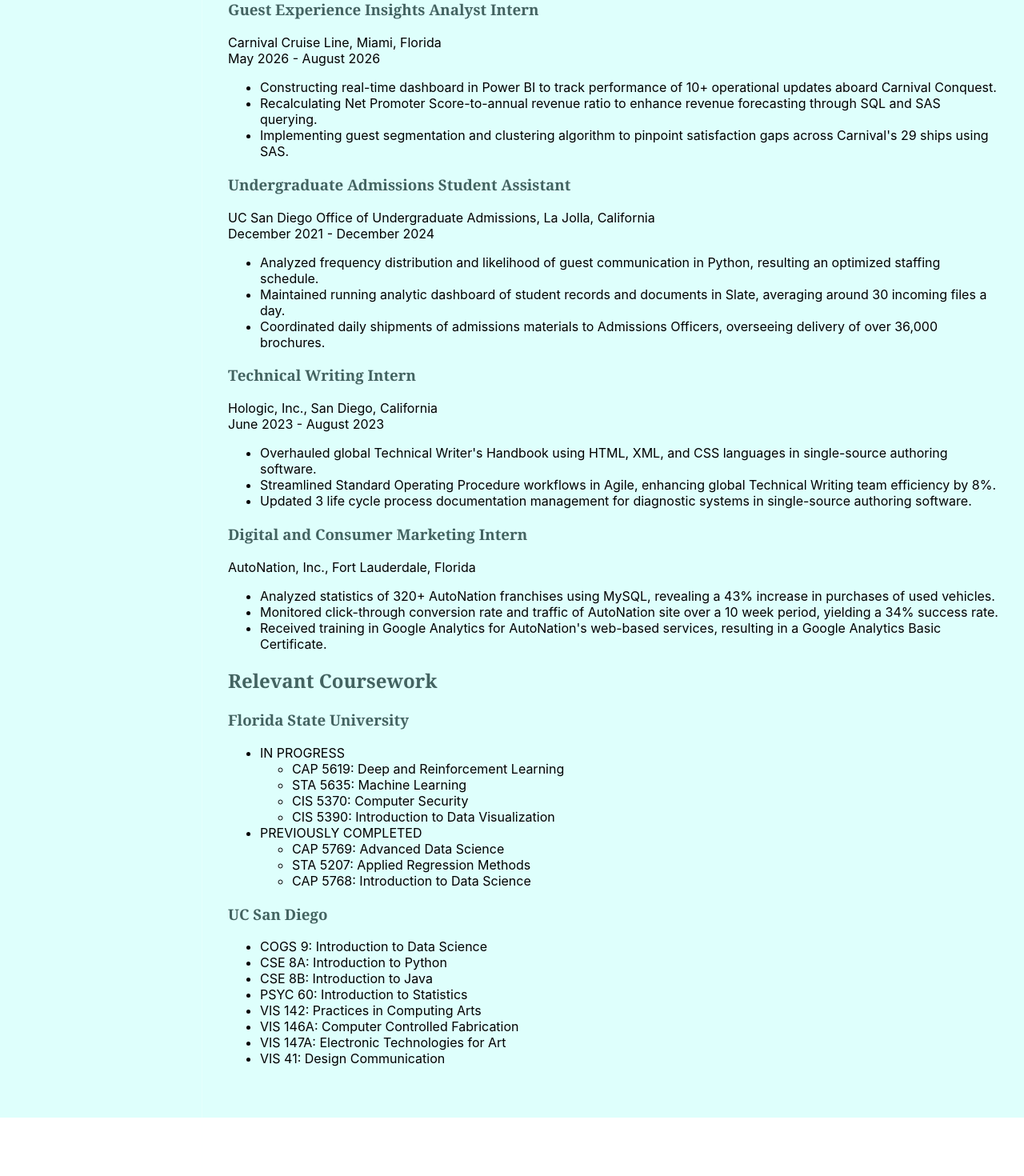
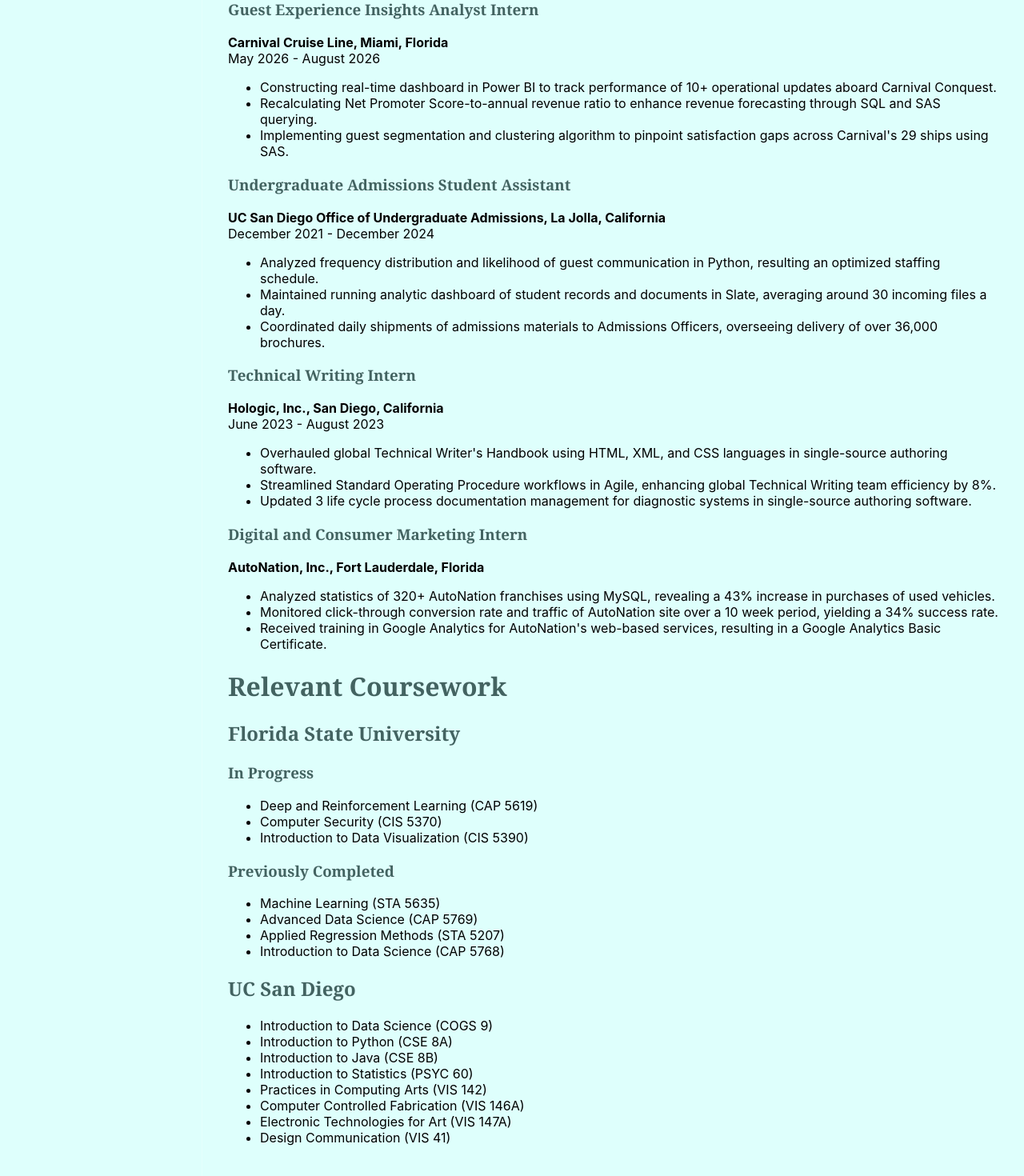
Before and after one commit to haydenkirkeide/homepage, a React (Create React App) app: page /experience in a window 1280 px wide. Shown: the part 538-2008 px from the top of the page at 80% size. Before the commit the page ends 1935 px from the top, so only its background shows below. Built offline with nearby package versions, Linux system fonts and the light colour scheme.

Commit message:
clean up styling and embellishment

```diff
--- a/public/index.html
+++ b/public/index.html
@@ -24,7 +24,7 @@
       work correctly both with client-side routing and a non-root public URL.
       Learn how to configure a non-root public URL by running `npm run build`.
     -->
-    <title> Homepage </title>
+    <title> Hayden Kirkeide </title>
   </head>
   <body>
     <noscript>You need to enable JavaScript to run this app.</noscript>
--- a/src/App.css
+++ b/src/App.css
@@ -1,7 +1,7 @@
 .App {
   display: flex;
   min-height: 100vh;
-  background-color: #defffc; /* light background */
+  background-color: #defffc;
   color: #f5f5f5;
 }
 
@@ -9,22 +9,24 @@
   height: 200px;
 }
 
-/* Headings use a serif */
-.App h1,
+.App h1
+{
+  font-family: "Playfair Display", "Didot", "Georgia", serif;
+  color: #436361;
+  font-weight: bold;
+}
 .App h2,
 .App h3 {
   font-family: "Playfair Display", "Didot", "Georgia", serif;
   color: #436361;
 }
 
-/* Body text uses Source Sans */
 .App p,
 .App li {
   font-family: "Source Sans 3", -apple-system, BlinkMacSystemFont, "Segoe UI", sans-serif;
   color: black;
 }
 
-/* Sidebar */
 .Sidebar {
   width: 220px;
   flex-shrink: 0;
@@ -33,7 +35,6 @@
   text-align: center;
 }
 
-/* Profile photo */
 .profile-photo {
   width: 160px;
   height: 160px;
@@ -44,12 +45,10 @@
   border: 2px solid #cbd5e1;
 }
 
-/* Hide the checkbox itself — it's just for state */
 .menu-toggle {
   display: none;
 }
 
-/* Burger icon */
 .burger-icon {
   display: flex;
   flex-direction: column;
@@ -69,7 +68,6 @@
   transition: all 0.3s ease;
 }
 
-/* Menu links hidden by default, shown when checkbox is checked */
 .menu-links {
   list-style: none;
   padding: 0;
@@ -80,7 +78,7 @@
 }
 
 .menu-toggle:checked ~ .menu-links {
-  max-height: 300px; /* enough to fit all links */
+  max-height: 300px;
 }
 
 .menu-links li {
@@ -88,9 +86,10 @@
 }
 
 .menu-links a {
-  color: #1e3836;
+  color: #436361;
   text-decoration: none;
-  font-family: "Source Sans 3", sans-serif;
+  font-family: "Playfair Display", "Didot", "Georgia", serif;
+  font-weight: "bold";
 }
 
 .menu-links a.active {
@@ -98,7 +97,6 @@
   text-decoration: underline;
 }
 
-/* Animate burger into an X when open */
 .menu-toggle:checked ~ .burger-icon span:nth-child(1) {
   transform: translateY(8.5px) rotate(45deg);
 }
@@ -111,7 +109,6 @@
   transform: translateY(-8.5px) rotate(-45deg);
 }
 
-/* Main content area */
 .Content {
   flex: 1;
   padding: 48px 32px;
--- a/src/App.tsx
+++ b/src/App.tsx
@@ -35,8 +35,18 @@
               path="/homepage/"
               element={
                 <div>
-                  <h2>Homepage</h2>
-                  <p>Welcome to my personal website! Use the menu to explore my About, Projects, and Experience pages.</p>
+                  <h1>Home</h1>
+                  <h2> Welcome</h2>
+                  <p>Welcome to Hayden Kirkeide's new portfolio! Here, using the menu you can: </p>
+                  <ul>
+                    <li> learn about my personal experiences in my About section </li>
+                    <li> view projects I've completed (including the one you're looking at!)</li>
+                    <li> gain a more comprehensive understanding of my education, work experience, and see relevant classes I've taken</li>
+                    </ul>
+                    <p> and much more. This site is still a work in progress, so check
+                      back regularly to see if I've added any more projects to my portfolio.
+                    </p>
+                    <p> Please don't hesitate to contact me at haydenkirkeide@gmail.com and please enjoy! </p>
                 </div>
               }
             />
--- a/src/pages/About.tsx
+++ b/src/pages/About.tsx
@@ -3,7 +3,8 @@
 function About() {
   return (
     <div>
-      <h2>About</h2>
+      <h1>About</h1>
+      <h2> Short Bio</h2>
       <p>Hayden Kirkeide is a multidisciplinary creative focusing on the intersection of art,
         technology, and humanity through data science from and residing in Miami, Florida.
         She is in the final semester of her Masters of Science in Data Science specializing in
@@ -15,6 +16,24 @@
         data art installation in the Adam D. Kamil Gallery at UC San Diego's Mandeville Arts Building.
         Kirkeide plans on working as a data scientist following graduation and hopes to return to San
         Diego sometime in the near future. </p>
+        <h2> Technical Skills</h2>
+        <h3> Programming Languages</h3>
+        <ul>
+            <li> Python</li>
+            <li> SQL </li>
+            <li> R </li>
+            <li> SAS Programming </li>
+            <li> HTML </li>
+            <li> CSS </li>
+            <li> PANDAS </li>
+            <li> XML </li>
+        </ul>
+        <h3> Data Visualization Software </h3>
+        <ul>
+            <li> Power BI </li>
+            <li> Tableau </li>
+            <li> RStudio </li>
+        </ul>
     </div>
   );
 }
--- a/src/pages/Experience.tsx
+++ b/src/pages/Experience.tsx
@@ -5,13 +5,13 @@
     <div>
       <h1> Education </h1>
       <h2> Florida State University </h2>
-      <p> Tallahassee, Florida | Expected Graduation Date: December 2026 </p>
+      <p> <b>Tallahassee, Florida | Expected Graduation Date: December 2026 </b></p>
       <ul>
         <li> M.S. Data Science: Computer Science</li>
         <li> GPA: 3.9/4.0 </li>
       </ul>
       <h2> University of California, San Diego</h2>
-      <p> La Jolla, California | Graduation Date: June 2025 </p>
+      <p> <b>La Jolla, California | Graduation Date: June 2025 </b> </p>
       <ul>
         <li> B.A. Communication </li>
         <li> B.A. Interdisciplinary Computing and the Visual Arts </li>
@@ -21,61 +21,62 @@
 
       <h1> Experience </h1>
       <h3> Guest Experience Insights Analyst Intern </h3>
-      <p> Carnival Cruise Line, Miami, Florida <br /> May 2026 - August 2026 </p>
+      <p> <b>Carnival Cruise Line, Miami, Florida </b> <br /> May 2026 - August 2026 </p>
       <ul>
         <li> Constructing real-time dashboard in Power BI to track performance of 10+ operational updates aboard Carnival Conquest. </li>
         <li> Recalculating Net Promoter Score-to-annual revenue ratio to enhance revenue forecasting through SQL and SAS querying. </li>
         <li> Implementing guest segmentation and clustering algorithm to pinpoint satisfaction gaps across Carnival's 29 ships using SAS. </li>
       </ul>
       <h3> Undergraduate Admissions Student Assistant </h3>
-      <p> UC San Diego Office of Undergraduate Admissions, La Jolla, California <br /> December 2021 - December 2024 </p>
+      <p> <b>UC San Diego Office of Undergraduate Admissions, La Jolla, California </b> <br /> December 2021 - December 2024 </p>
       <ul>
         <li> Analyzed frequency distribution and likelihood of guest communication in Python, resulting an optimized staffing schedule.</li>
         <li> Maintained running analytic dashboard of student records and documents in Slate, averaging around 30 incoming files a day. </li>
         <li> Coordinated daily shipments of admissions materials to Admissions Officers, overseeing delivery of over 36,000 brochures. </li>
       </ul>
       <h3> Technical Writing Intern </h3>
-      <p> Hologic, Inc., San Diego, California <br /> June 2023 - August 2023 </p>
+      <p> <b>Hologic, Inc., San Diego, California  </b><br /> June 2023 - August 2023 </p>
       <ul>
         <li> Overhauled global Technical Writer's Handbook using HTML, XML, and CSS languages in single-source authoring software. </li>
         <li> Streamlined Standard Operating Procedure workflows in Agile, enhancing global Technical Writing team efficiency by 8%. </li>
         <li> Updated 3 life cycle process documentation management for diagnostic systems in single-source authoring software. </li>
       </ul>
       <h3> Digital and Consumer Marketing Intern </h3>
-      <p> AutoNation, Inc., Fort Lauderdale, Florida </p>
+      <p> <b>AutoNation, Inc., Fort Lauderdale, Florida </b></p>
       <ul>
         <li> Analyzed statistics of 320+ AutoNation franchises using MySQL, revealing a 43% increase in purchases of used vehicles. </li>
         <li> Monitored click-through conversion rate and traffic of AutoNation site over a 10 week period, yielding a 34% success rate. </li>
         <li> Received training in Google Analytics for AutoNation's web-based services, resulting in a Google Analytics Basic Certificate. </li>
       </ul>
 
-      <h2> Relevant Coursework </h2>
-      <h3> Florida State University </h3>
+      <h1> Relevant Coursework </h1>
+      <h2> Florida State University </h2>
+
+        <h3> In Progress </h3>
+        <ul>
+          <li> Deep and Reinforcement Learning (CAP 5619) </li>
+          <li> Computer Security (CIS 5370)</li>
+          <li> Introduction to Data Visualization (CIS 5390) </li>
+          </ul>
+
+        <h3> Previously Completed </h3>
+        <ul>
+          <li> Machine Learning (STA 5635) </li>
+          <li> Advanced Data Science (CAP 5769) </li>
+          <li> Applied Regression Methods (STA 5207) </li>
+          <li> Introduction to Data Science (CAP 5768) </li>
+
+      </ul>
+      <h2> UC San Diego </h2>
       <ul>
-        <li> IN PROGRESS </li>
-        <ul>
-          <li> CAP 5619: Deep and Reinforcement Learning </li>
-          <li> STA 5635: Machine Learning </li>
-          <li> CIS 5370: Computer Security </li>
-          <li> CIS 5390: Introduction to Data Visualization </li>
-        </ul>
-        <li> PREVIOUSLY COMPLETED </li>
-        <ul>
-          <li> CAP 5769: Advanced Data Science </li>
-          <li> STA 5207: Applied Regression Methods </li>
-          <li> CAP 5768: Introduction to Data Science </li>
-        </ul>
-      </ul>
-      <h3> UC San Diego </h3>
-      <ul>
-        <li> COGS 9: Introduction to Data Science</li>
-        <li> CSE 8A: Introduction to Python </li>
-        <li> CSE 8B: Introduction to Java </li>
-        <li> PSYC 60: Introduction to Statistics </li>
-        <li> VIS 142: Practices in Computing Arts </li>
-        <li> VIS 146A: Computer Controlled Fabrication </li>
-        <li> VIS 147A: Electronic Technologies for Art </li>
-        <li> VIS 41: Design Communication </li>
+        <li> Introduction to Data Science (COGS 9) </li>
+        <li> Introduction to Python (CSE 8A)</li>
+        <li> Introduction to Java (CSE 8B)</li>
+        <li> Introduction to Statistics (PSYC 60) </li>
+        <li> Practices in Computing Arts (VIS 142) </li>
+        <li> Computer Controlled Fabrication (VIS 146A) </li>
+        <li> Electronic Technologies for Art (VIS 147A)</li>
+        <li> Design Communication (VIS 41) </li>
       </ul>
     </div>
   );
```
Also changed, not shown: src/pages/Projects.tsx (+37 -2 lines).
